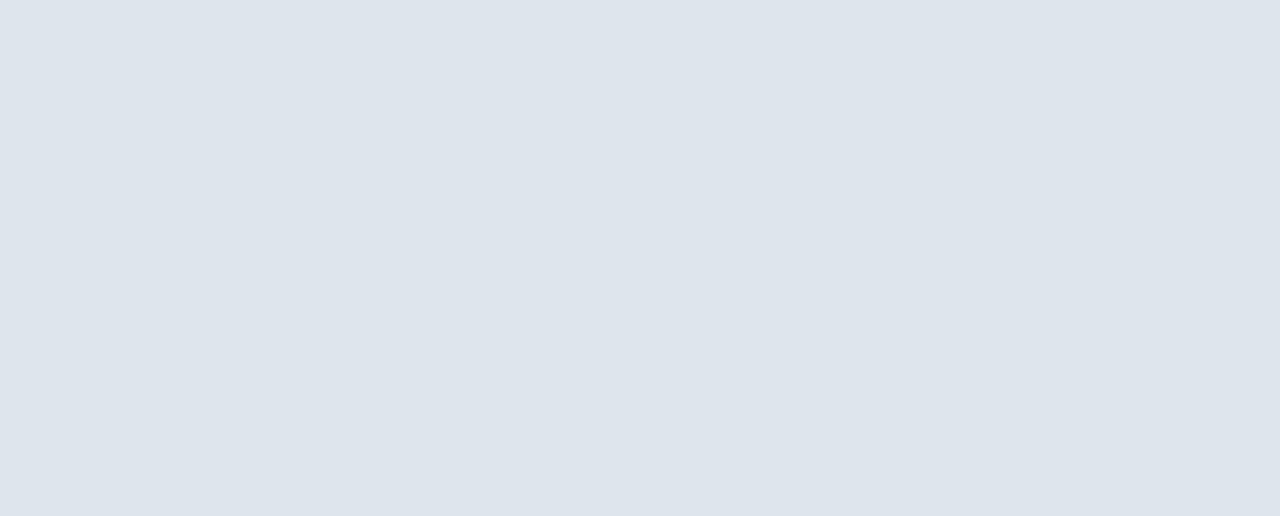
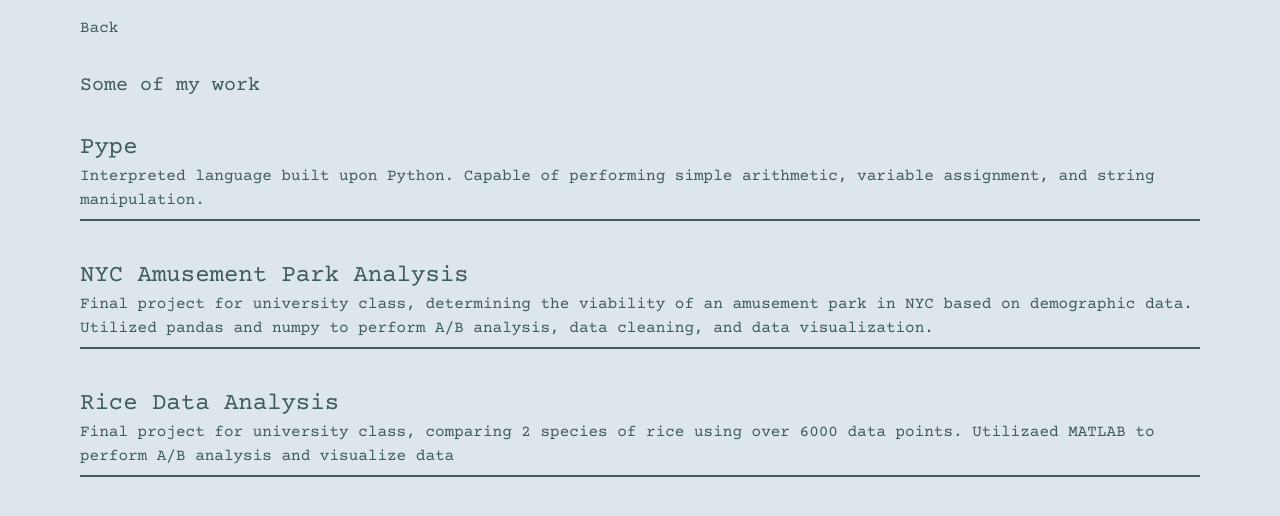
Before and after one commit to ChengAaron/PersonalWebsite, a React (Vite) app: page /projects in a window 1280 px wide. Before the commit this address had no page. Shown: the top 516 px of the page. Built offline with nearby package versions, Linux system fonts and the light colour scheme.

Commit message:
Projects and SEO

```diff
--- a/src/App.jsx
+++ b/src/App.jsx
@@ -3,6 +3,7 @@ import { BrowserRouter as Router, Routes, Route, BrowserRouter } from "react-rou
 import HomePage from "./pages/home"
 import VGDecks from "./pages/vgDecklists"
 import OPDecks from "./pages/opDecklists"
+import Projects from "./pages/projects"
 import Soon from "./pages/page"
 
 export default function App() {
@@ -14,6 +15,7 @@ export default function App() {
         <Route path="/" element={<HomePage />} />
         <Route path="/vgdecks" element={<VGDecks />}  />
         <Route path="/opdecks" element={<OPDecks />}  />
+        <Route path="/projects" element={<Projects />} />
         <Route path="/soon" element={<Soon />} />
       </Routes>
     </BrowserRouter>
--- a/src/components/colorChanger.jsx
+++ b/src/components/colorChanger.jsx
@@ -1,6 +1,6 @@
 export default function ColorChange() {
     return (
-      <div className="dropdown mt-4">
+      <div className="dropdown mt-2 mb-2">
         <div tabIndex={0} role="button" className="btn text-primary-content bg-primary">
           Keycaps
           <svg
--- a/src/components/constants.js
+++ b/src/components/constants.js
@@ -18,7 +18,7 @@ export const siteLinks = [
     {title: "One Piece TCG Lists", link: "./opdecks"},
     {title: "Peripherals",  link: "./soon"},
     {title: "Coffee & Tea", link: "./soon"},
-    {title: "Blog", link: "./soon"},
+    {title: "Projects", link: "./projects"},
 ]
 
 export const vgDecks = [
@@ -32,4 +32,10 @@ export const onePieceDecks = [
     {deckName: "Boa", deckLog: "https://deckbuilder.egmanevents.com/?deck=ST03-004:4,ST03-005:3,OP01-073:4,OP04-044:2,OP04-056:4,OP06-047:3,OP06-058:4,OP07-045:4,OP07-047:4,OP07-046:4,OP07-051:3,OP08-047:3,ST17-002:4,ST17-003:4,OP07-038:1&type=optcg", writeup: "Strong midgame deck with very polarizing matchups in the set 9 meta. The deck did not recieve many tools in the recent sets, with the newest additions coming from SD17 Doflamingo in the form of 4c bounce Law and 2k Buggy. Deck is reliant on controlling board early and snowballing momentum. However, the deck struggles against late game decks with high cost top end and struggles against black and yellow."}
 ]
 
+export const projects = [
+    {projectName: "Pype", projectLink: "https://github.com/RickyuXen/CHDHack", projectDesc: "Interpreted language built upon Python. Capable of performing simple arithmetic, variable assignment, and string manipulation."},
+    {projectName: "NYC Amusement Park Analysis", projectLink: "https://github.com/ChengAaron/1130-Final", projectDesc: "Final project for university class, determining the viability of an amusement park in NYC based on demographic data. Utilized pandas and numpy to perform A/B analysis, data cleaning, and data visualization."},
+    {projectName: "Rice Data Analysis", projectLink:"", projectDesc: "Final project for university class, comparing 2 species of rice using over 6000 data points. Utilizaed MATLAB to perform A/B analysis and visualize data"},
+]
+
 export default text
--- a/src/components/hobbyLinks.jsx
+++ b/src/components/hobbyLinks.jsx
@@ -6,7 +6,7 @@ const siteLinksList = constants.siteLinks.map(
     (link) => <li className="text-secondary-content text-m sm:text-xl pl-2 pr-2"><Link to={link.link} className="link link-hover">{link.title}</Link></li>
 );
 
-siteLinksList.push(<li className="text-secondary-content text-m sm:text-xl pl-2 pr-2 link link-hover"><a href={RESUME} target="_blank">Resume</a></li>)
+siteLinksList.push(<li className="text-secondary-content text-m sm:text-xl pl-2 pr-2 link link-hover"><Link href={RESUME} target="_blank">Resume</Link></li>)
 
 export default function siteLinksComponent () {
     return (
--- /dev/null
+++ b/src/components/projectsList.jsx
@@ -0,0 +1,17 @@
+import * as constants from "./constants.js"
+
+const projectList = constants.projects.map(
+    (project) => <div className="justify-self-auto m-8 pl-8 pr-8">
+    <a className="text-secondary-content text-2xl mt-1 link-hover" href={project.projectLink} target="_blank">{project.projectName}</a>
+    <p className="text-secondary-content text-l">{project.projectDesc}</p>
+    <div className="divider divider-neutral m-0"></div>
+    </div>
+);
+
+export default function ProjectLinks() {
+    return (
+        <div>
+            {projectList}
+        </div>
+    )
+}
--- a/src/pages/home.jsx
+++ b/src/pages/home.jsx
@@ -7,12 +7,13 @@ import Helmet from "../components/SEO";
 function Title() {
   return (
     <div className="justify-center">
-      <h1 className="text-4xl sm:text-7xl text-primary-content">
+      <h1 className="hidden">Hi I'm Aaron. I'm a ITEC student at YorkU. I'm interested in data analytics, full-stack dev and love to talk about my various hobbies.</h1>
+      <p className="text-4xl sm:text-7xl text-primary-content">
         {text[0].firstName}<br />{text[1].lastName}
-      </h1>
-      <h2 className="text-l text-primary-content mt-0.5">
+      </p>
+      <p className="text-l text-primary-content mt-0.5">
         {text[3].desc}
-      </h2>
+      </p>
       <ColorChange />
     </div>
   );
@@ -38,7 +39,7 @@ export default function Home() {
         description = "I'm an Information Technology student at York University. I'm interested in data analytics, full-stack development and love to talk about my various hobbies."
         canonical = "https://www.aaroncheng.xyz/"
       />
-      <div className="grid grid-cols-1 sm:grid-cols-3 min-h-screen sm:min-w-screen bg-secondary">
+      <div className="grid grid-cols-1 sm:grid-cols-3 min-h-screen sm:min-w-screen bg-secondary sm:overflow-scroll">
         <div className="grid grid-cols-subgrid bg-primary place-items-center">
           <Title />
         </div>
--- /dev/null
+++ b/src/pages/projects.jsx
@@ -0,0 +1,18 @@
+import { Link } from "react-router-dom";
+import ProjectLinks from "../components/projectsList"
+
+export default function Page() {
+  document.documentElement.setAttribute("data-theme", localStorage.getItem("current"))
+  document.title = "Aaron Cheng - Projects";
+  return (
+    <div className="font-courierPrime">
+      <div className="min-h-screen bg-secondary">
+          <div className="p-4 m-auto">
+            <a className="text-secondary-content link-hover m-8 pl-8 pr-8"><Link to="/">Back</Link></a>
+            <h1 className="text-xl text-secondary-content m-8 pl-8 pr-8">Some of my work</h1>
+            <ProjectLinks />
+          </div>
+      </div>
+    </div>
+  );
+}
```
